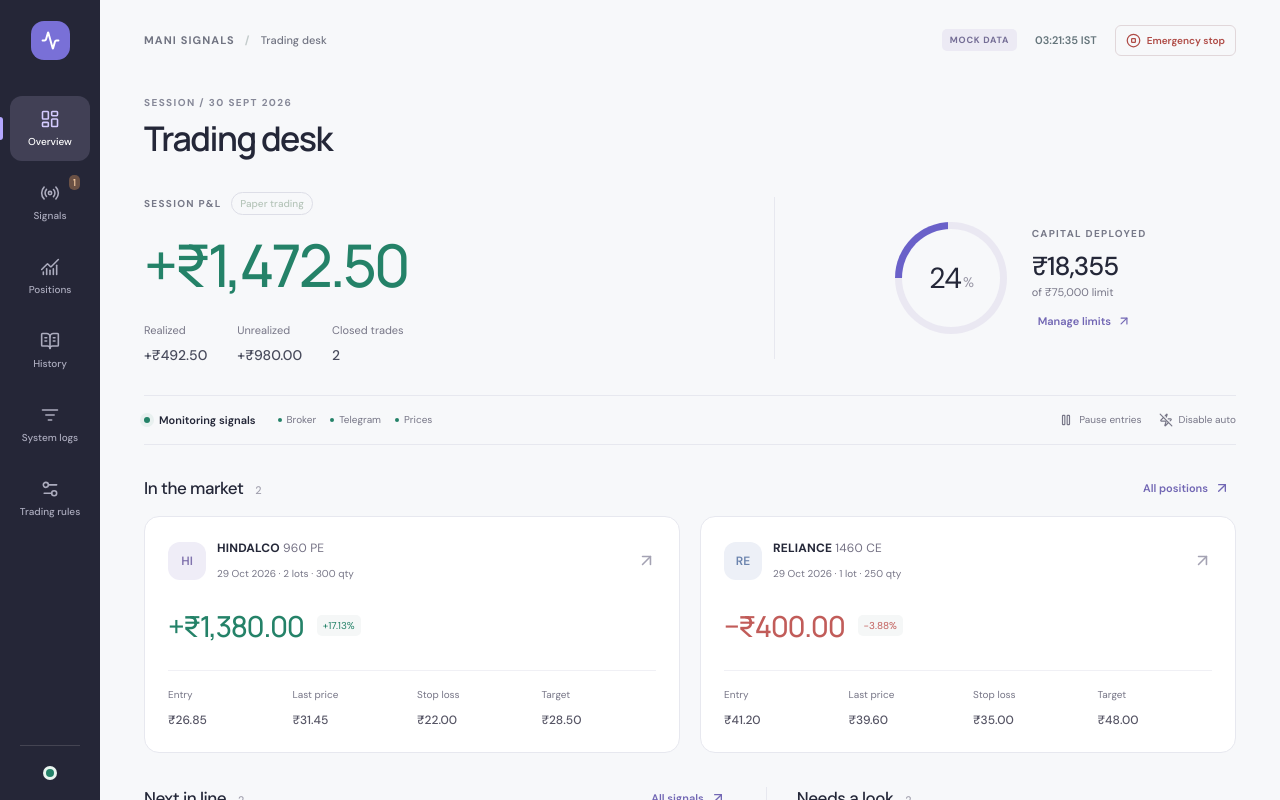
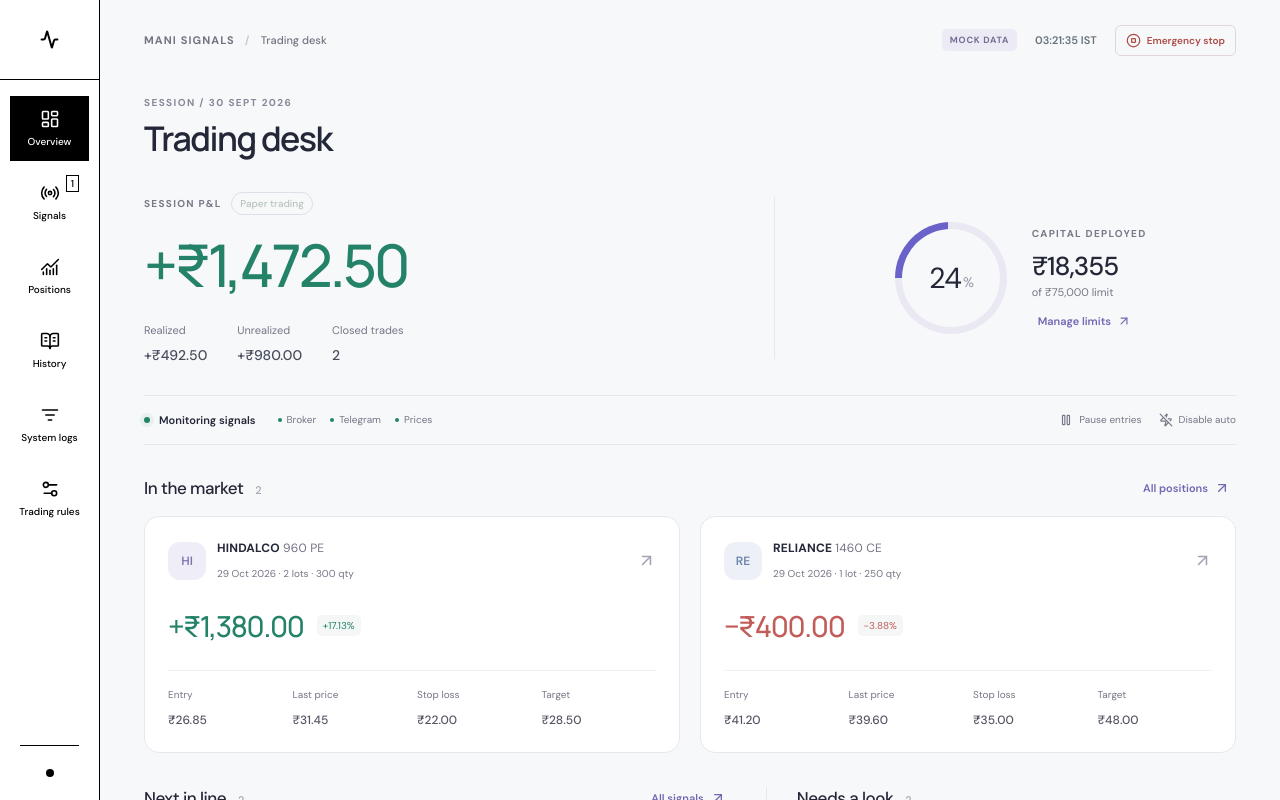
Before and after one commit to vaibhavbathla69/trading_automation, a React (Vite) app: page / in a window 1280 px wide. Shown: the top 800 px of the page. Built offline with nearby package versions, Linux system fonts and the light colour scheme.

Commit message:
Make sidebar monochrome with sharp black selection

```diff
--- a/src/art-direction.css
+++ b/src/art-direction.css
@@ -1,20 +1,20 @@
 /* Meridian: editorial typography, quiet surfaces, semantic colour. */
 :root { --canvas:#f7f8fa; --ink:#242738; --muted:#757988; --line:#e7e8ef; --green:#248268; --red:#c15c59; --blue:#6861ba; --blue-bg:#efedfa; }
 body,.app-frame { background:var(--canvas); }
-.sidebar { width:100px; flex-basis:100px; background:#252637; border:0; color:#aaaaba; }
-.brand-row { height:80px; padding:0; justify-content:center; border:0; }
-.brand-symbol { width:39px; height:39px; border-radius:13px; color:#fff; background:#7970d7; }
+.sidebar { width:100px; flex-basis:100px; background:#fff; border:0; border-right:1px solid #000; color:#000; }
+.brand-row { height:80px; padding:0; justify-content:center; border:0; border-bottom:1px solid #000; }
+.brand-symbol { width:39px; height:39px; border-radius:0; color:#000; background:transparent; }
 .brand-name,.sidebar-context,.nav-section-label,.sidebar-runtime div { display:none; }
 .main-nav { padding:16px 10px; gap:9px; }
-.nav-item { position:relative; height:65px; padding:10px 3px; gap:6px; flex-direction:column; justify-content:center; color:#acacbe; font-size:10px; font-weight:500; border-radius:12px; }
+.nav-item { position:relative; height:65px; padding:10px 3px; gap:6px; flex-direction:column; justify-content:center; color:#000; font-size:10px; font-weight:500; border-radius:0; transition:none; }
 .nav-item span { flex:0; }
 .nav-item svg { color:inherit; width:20px; height:20px; }
-.nav-item.active { color:#fff; background:#414055; }
-.nav-item.active:before { content:''; position:absolute; left:-10px; width:3px; height:23px; border-radius:0 3px 3px 0; background:#b4a7ff; }
-.nav-item:hover { background:#363648; color:#fff; }
-.nav-item small { position:absolute; right:10px; top:5px; padding:1px 4px; color:#ffd4a7; background:#6b5145; }
+.nav-item.active,.nav-item.active:hover { color:#fff; background:#000; }
+.nav-item.active:before { display:none; }
+.nav-item:hover { background:transparent; color:#000; }
+.nav-item small { position:absolute; right:10px; top:5px; padding:1px 4px; color:#000; background:transparent; border:1px solid #000; border-radius:0; }
 .sidebar-bottom { padding:20px; }
-.sidebar-runtime { justify-content:center; border-color:#444452; }
+.sidebar-runtime { justify-content:center; border-color:#000; }
 .topbar { height:80px; padding:0 44px; background:var(--canvas); border:0; }
 .topbar-left { font-size:11px; letter-spacing:1.1px; color:#717482; }
 .topbar-left strong { color:#717482; font-weight:500; }
@@ -94,11 +94,14 @@ body,.app-frame { background:var(--canvas); }
 .drawer { border-left:1px solid #e3deef; }
 @media(min-width:1500px) { .content { padding-top:30px; } .session-overview { padding-bottom:40px; } .position-tile { padding:28px; } }
 @media(max-width:1100px) { .content { padding-left:30px; padding-right:30px; } .topbar { padding:0 30px; } .session-overview { gap:15px; } .capital-summary { gap:16px; padding-left:20px; } .capital-ring { width:88px; height:88px; } .position-tile { padding:18px; } .position-title { gap:8px; } .contract-stamp { width:30px; height:34px; } .position-title h3 { font-size:11px; } .control-strip { gap:14px; } .control-buttons { gap:12px; } }
-@media(max-width:850px) { .sidebar { width:100px; } .sidebar-open .mobile-close { position:absolute; left:72px; top:5px; color:white; } .topbar { height:65px; } .mobile-menu { display:flex; } .session-total { font-size:46px; } }
+@media(max-width:850px) { .sidebar { width:100px; } .sidebar-open .mobile-close { position:absolute; left:72px; top:5px; color:#000; } .topbar { height:65px; } .mobile-menu { display:flex; } .session-total { font-size:46px; } }
 @media(max-width:640px) { .content { padding:18px 20px 40px; } .topbar { padding:0 20px; } .topbar-left>span,.topbar-left>strong { display:none; } .page-heading { margin-bottom:22px; } .page-heading h1 { font-size:30px; } .session-overview { grid-template-columns:1fr; gap:25px; } .session-total { font-size:49px; } .result-breakdown { justify-content:space-between; gap:15px; } .capital-summary { border-left:0; border-top:1px solid var(--line); padding:22px 0 0; justify-content:flex-start; gap:23px; } .capital-ring { width:78px; height:78px; padding:5px; } .capital-summary>div>strong { font-size:23px; } .capital-summary .text-action { margin-top:8px; } .control-strip { margin-bottom:26px; gap:16px; } .connection-chips { margin-left:auto; gap:8px; } .control-buttons { margin-left:0; width:100%; padding-top:3px; gap:24px; } .position-cards,.desk-lower { grid-template-columns:1fr; gap:15px; } .position-tile { padding:20px; } .position-title h3 { font-size:12px; } .position-return { margin:21px 0; } .desk-lower { margin-top:28px; gap:28px; } .review-panel { border-left:0; padding-left:0; } .review-item p { max-width:none; } .topbar-right { margin-left:auto; } }
 @media(prefers-reduced-motion:reduce) { .position-tile { transition:none; } .position-tile:hover { transform:none; } }
 /* Secondary labels retain contrast at compact sizes. */
 .result-breakdown span,.position-prices span,.position-title small,.waiting-item small,.review-item p,.capital-summary>div>small,.connection-chips { color:#767586; }
 .position-title h3 span { color:#747184; }
-.nav-item.active svg { color:#d4cbff; }
+.nav-item.active svg { color:#fff; }
+.nav-item.active small { background:#000; color:#fff; border-color:#fff; }
+.sidebar .runtime-dot { background:#000; box-shadow:none; }
+.sidebar .icon-button:hover { background:transparent; color:#000; }
 @media(max-width:640px) { .demo-pill { display:inline-flex; } }
```
